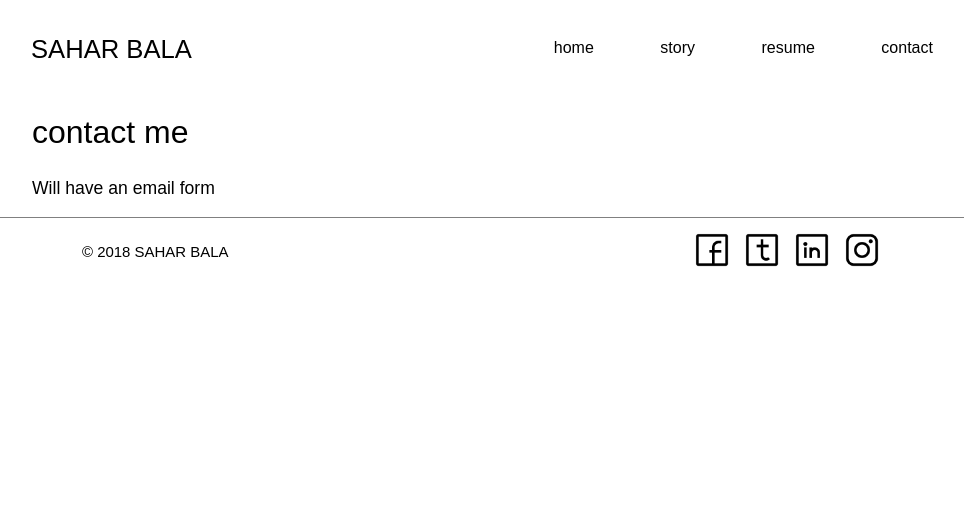
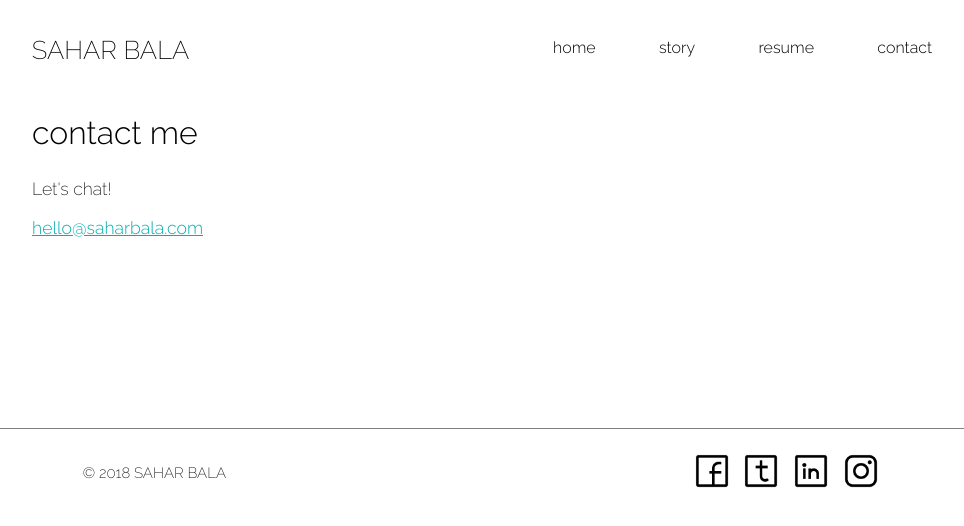
Before and after one commit to snazbala/personal-site, a Gatsby site: page /contact in a window 1280 px wide. Shown: the whole page, without its empty margins (158-1122 px from the left). Built offline with nearby package versions, Linux system fonts and the light colour scheme; Gatsby itself is replaced by a stand-in of ours.

Commit message:
modularize share and contact

```diff
--- /dev/null
+++ b/src/components/contact.css
@@ -0,0 +1,3 @@
+.contact-container {
+    height: 250px;
+}
--- a/src/components/contact.js
+++ b/src/components/contact.js
@@ -1,6 +1,13 @@
 import React from 'react';
+import './contact.css';
 
 const Contact = () => (
+    <div className="contact-container">
+        <p>Let's chat!</p>
+        <p>
+            <a href="mailto:hello@saharbala.com">hello@saharbala.com</a>
+        </p>
+    </div>
 );
 
 export default Contact;
--- a/src/components/footer.css
+++ b/src/components/footer.css
@@ -7,7 +7,7 @@
     justify-content: space-around;
     align-items: center;
     text-transform: none;
-    padding-top: 10px;
+    padding-top: 20px;
 }
 
 .social-links-container {
--- a/src/components/footer.js
+++ b/src/components/footer.js
@@ -1,40 +1,14 @@
 import React from 'react';
 import { Link } from 'gatsby';
 import './footer.css';
-import IconButton from './iconButton';
-import Facebook from '../images/facebook.png';
-import Twitter from '../images/twitter.png';
-import LinkedIn from '../images/linkedin.png';
-import Instagram from '../images/instagram.png';
-
-const shareIconData = [
-    {
-        image: Facebook,
-        link: 'https://www.facebook.com/sahar.bala',
-    },
-    {
-        image: Twitter,
-        link: 'https://twitter.com/snazbala',
-    },
-    {
-        image: LinkedIn,
-        link: 'https://www.linkedin.com/in/saharbala/',
-    },
-    {
-        image: Instagram,
-        link: 'https://www.instagram.com/snazbala',
-    },
-];
-
-const getShareIcons = () =>
-    shareIconData.map(site => (
-        <IconButton image={site.image} link={site.link} />
-    ));
+import Share from './share';
 
 const Footer = () => (
     <div className="footer-container">
         <p>© 2018 SAHAR BALA</p>
-        <div className="social-links-container">{getShareIcons()}</div>
+        <div className="social-links-container">
+            <Share />
+        </div>
     </div>
 );
 
--- a/src/components/layout.css
+++ b/src/components/layout.css
@@ -1,3 +1,9 @@
+@import url('https://fonts.googleapis.com/css?family=Raleway:200,300');
+
+html {
+    font-family: Raleway, sans-serif;
+}
+
 .wrapper {
     margin: 0 auto;
     padding-top: 0;
@@ -8,13 +14,16 @@
 }
 
 p {
-    font-family: Raleway, sans-serif;
     font-weight: 200;
     font-size: 1.1em;
 }
 
 h2 {
-    font-family: Raleway, sans-serif;
-    font-weight: 200;
+    font-weight: 300;
     font-size: 2em;
 }
+
+a {
+    color: #05aeb2;
+    font-weight: 300;
+}
--- /dev/null
+++ b/src/components/share.js
@@ -0,0 +1,32 @@
+import React from 'react';
+import IconButton from './iconButton';
+import Facebook from '../images/facebook.png';
+import Twitter from '../images/twitter.png';
+import LinkedIn from '../images/linkedin.png';
+import Instagram from '../images/instagram.png';
+
+const shareIconData = [
+    {
+        image: Facebook,
+        link: 'https://www.facebook.com/sahar.bala',
+    },
+    {
+        image: Twitter,
+        link: 'https://twitter.com/snazbala',
+    },
+    {
+        image: LinkedIn,
+        link: 'https://www.linkedin.com/in/saharbala/',
+    },
+    {
+        image: Instagram,
+        link: 'https://www.instagram.com/snazbala',
+    },
+];
+
+const Share = () =>
+    shareIconData.map(site => (
+        <IconButton image={site.image} link={site.link} />
+    ));
+
+export default Share;
--- a/src/pages/contact.js
+++ b/src/pages/contact.js
@@ -2,11 +2,12 @@ import React from 'react';
 import { Link } from 'gatsby';
 
 import Layout from '../components/layout';
+import Contact from '../components/contact';
 
 const ContactPage = () => (
     <Layout>
         <h2>contact me</h2>
-        <p>Will have an email form</p>
+        <Contact />
     </Layout>
 );
 
```
Also changed, not shown: src/components/hero.css (+2 -8 lines).
